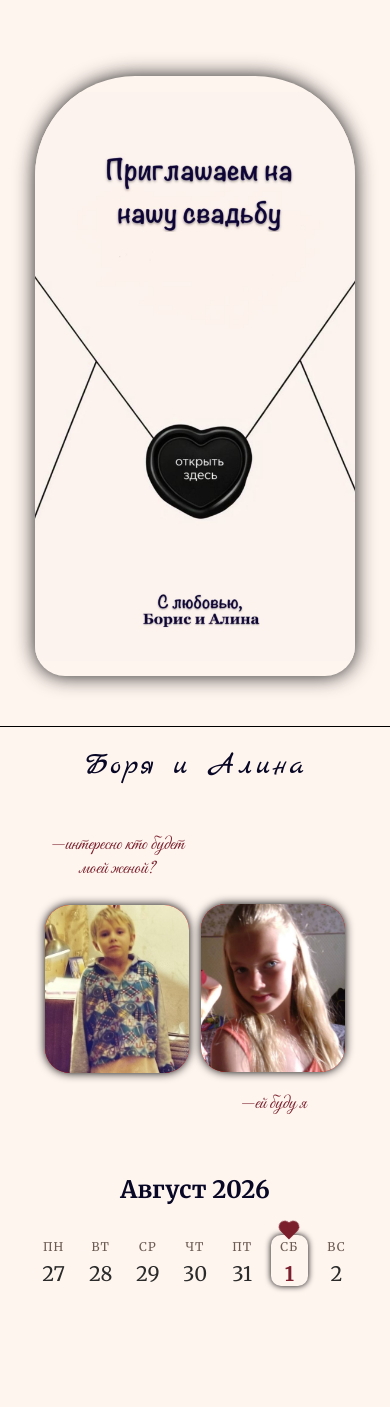
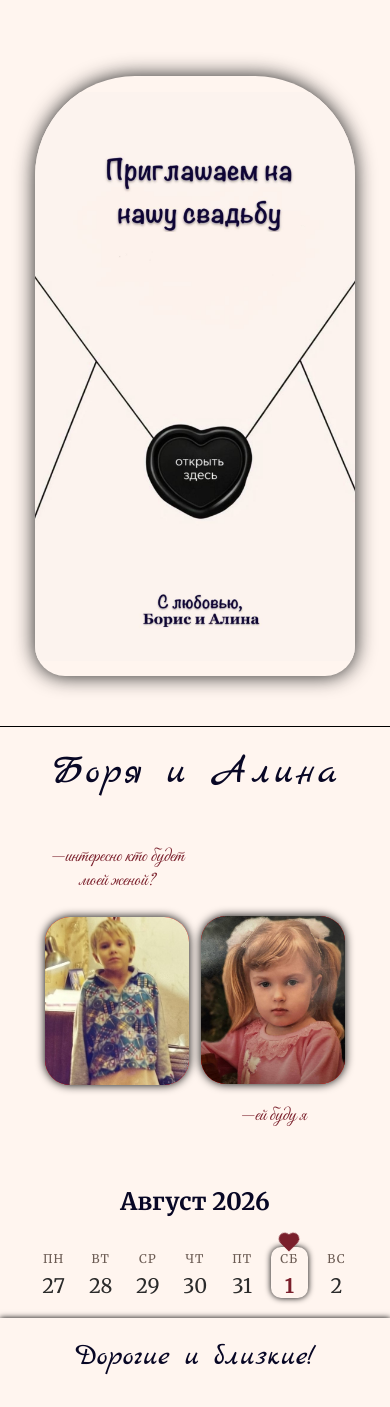
Before and after one commit to sashashevcov199929-ux/wedding-invitation, a React (Vite) app: page / in a window 390 px wide. Shown: the part 118-1525 px from the top of the page. Built offline with nearby package versions, Linux system fonts and the light colour scheme.

Commit message:
Размеры блоков поправил

```diff
--- a/src/App.css
+++ b/src/App.css
@@ -7,17 +7,27 @@
   flex-direction: column;
   align-items: center;
   justify-content: flex-start;
-  overflow-y: auto;
+  overflow: hidden;
   overflow-x: hidden;
   box-sizing: border-box;
   scroll-behavior: smooth;
 }
 .section {
-  height: 100vh;
+  min-height: 100vh;
   width: 100%;
   display: flex;
   align-items: center;
   justify-content: center;
   scroll-snap-align: start;
+}
+@media (max-width: 768px) {
+  .section {
+    height: auto;
+    min-height: auto;
+    scroll-snap-align: none;
+  }
 
+  .containerApp {
+    min-height: auto;
+  }
 }
--- a/src/components/Data/Data.jsx
+++ b/src/components/Data/Data.jsx
@@ -1,31 +1,31 @@
-import styles from './Data.module.css'
-import boryaPhoto from '../../assets/boryaSmall.jpg'
-import alinaPhoto from '../../assets/alina.jpg'
+import styles from "./Data.module.css";
+import boryaPhoto from "../../assets/boryaSmall.jpg";
+import alinaPhoto from "../../assets/alina.jpg";
 
-import React, { forwardRef, useRef, useEffect } from 'react'
-import { motion, useAnimation, useInView } from 'framer-motion'
+import React, { forwardRef, useRef, useEffect } from "react";
+import { motion, useAnimation, useInView } from "framer-motion";
 
 const Data = forwardRef((_, ref) => {
-  const containerRef = useRef(null)
-  const isInView = useInView(containerRef, { once: true, margin: '-100px' })
-  const controls = useAnimation()
+  const containerRef = useRef(null);
+  const isInView = useInView(containerRef, { once: true, margin: "-100px" });
+  const controls = useAnimation();
 
   useEffect(() => {
     if (isInView) {
-      controls.start('visible')
+      controls.start("visible");
     }
-  }, [isInView, controls])
+  }, [isInView, controls]);
 
   const variants = {
-  hidden: { opacity: 0 },
-  visible: { opacity: 1, transition: { duration: 0.6 } }
-}
+    hidden: { opacity: 0 },
+    visible: { opacity: 1, transition: { duration: 0.6 } },
+  };
 
   return (
     <motion.div
       ref={(node) => {
-        containerRef.current = node
-        if (ref) ref.current = node
+        containerRef.current = node;
+        if (ref) ref.current = node;
       }}
       initial="hidden"
       animate={controls}
@@ -38,7 +38,11 @@ const Data = forwardRef((_, ref) => {
         animate={controls}
         variants={{
           hidden: { opacity: 0, y: -20 },
-          visible: { opacity: 1, y: 0, transition: { delay: 0.2, duration: 0.6 } }
+          visible: {
+            opacity: 1,
+            y: 0,
+            transition: { delay: 0.2, duration: 0.6 },
+          },
         }}
         className={styles.tittle}
       >
@@ -51,12 +55,18 @@ const Data = forwardRef((_, ref) => {
         animate={controls}
         variants={{
           hidden: { opacity: 0, y: 20 },
-          visible: { opacity: 1, y: 0, transition: { delay: 0.3, duration: 0.6 } }
+          visible: {
+            opacity: 1,
+            y: 0,
+            transition: { delay: 0.3, duration: 0.6 },
+          },
         }}
         className={styles.containerFoto}
       >
         <div className={styles.photoColumn}>
-          <span className={styles.quoteTop}>—интересно кто будет <br /> моей женой?</span>
+          <span className={styles.quoteTop}>
+            —интересно кто будет <br /> моей женой?
+          </span>
           <div className={styles.photoWrapper}>
             <img src={boryaPhoto} alt="Боря" className={styles.photo} />
           </div>
@@ -78,7 +88,7 @@ const Data = forwardRef((_, ref) => {
         animate={controls}
         variants={{
           hidden: { opacity: 0 },
-          visible: { opacity: 1, transition: { delay: 0.4, duration: 0.6 } }
+          visible: { opacity: 1, transition: { delay: 0.4, duration: 0.6 } },
         }}
         className={styles.avgust}
       >
@@ -91,7 +101,7 @@ const Data = forwardRef((_, ref) => {
         animate={controls}
         variants={{
           hidden: { opacity: 0 },
-          visible: { opacity: 1, transition: { delay: 0.5, duration: 0.6 } }
+          visible: { opacity: 1, transition: { delay: 0.5, duration: 0.6 } },
         }}
         className={styles.calendar}
       >
--- a/src/components/Data/Data.module.css
+++ b/src/components/Data/Data.module.css
@@ -1,6 +1,6 @@
 .containerData {
   width: 100%;
-  min-height: 90vh;
+  min-height: auto;
   display: flex;
   flex-direction: column;
   align-items: center;
@@ -182,7 +182,7 @@
 }
 @media (max-width: 480px) {
   .tittle {
-    font-size: 30px;
+    font-size: 40px;
     letter-spacing: 2px; /* чуть меньше */
     padding: 10px; /* меньше отступы сверху/снизу */
     margin-bottom: 8px;
```
Also changed, not shown: src/assets/alina.jpg.
